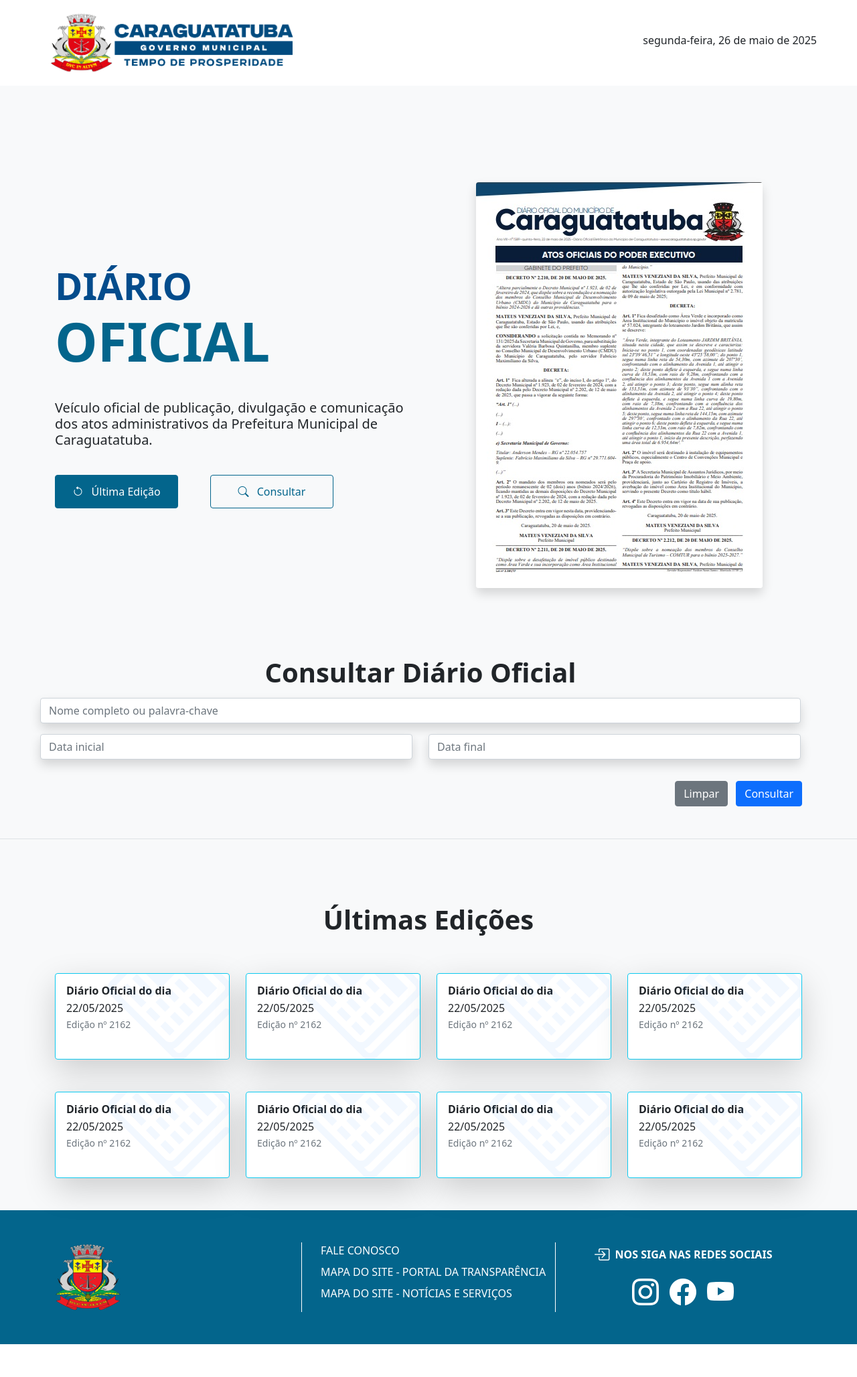
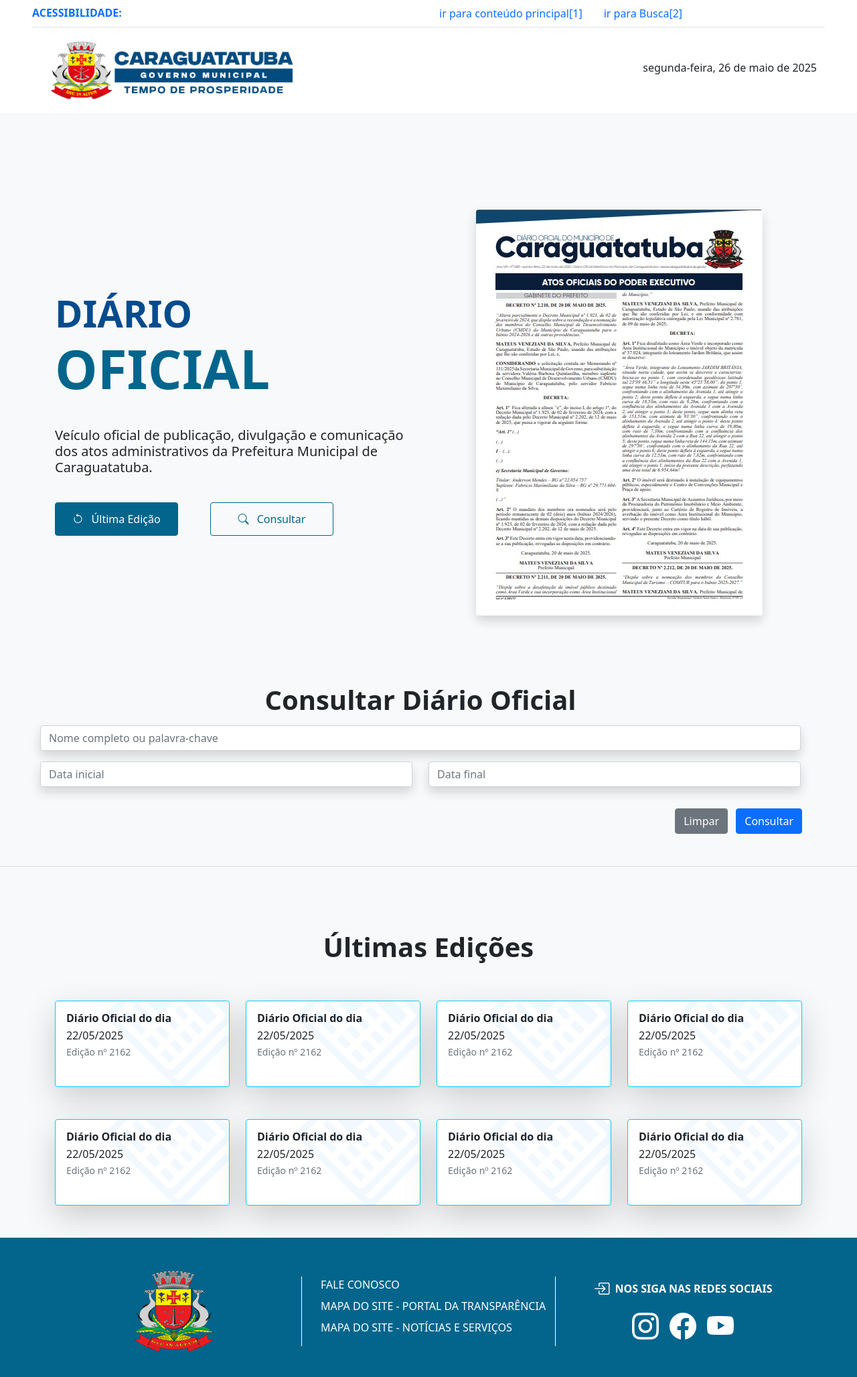
Before and after one commit to kleitonfr/front_diario-oficial, a website: page index.html in a window 1280 px wide. Shown: the whole page at 67% size. Before the commit the page ends 2007 px from the top, so only its background shows below. Drawn offline with nearby package versions, Linux system fonts and the light colour scheme.

Commit message:
nav bar com acessibilidade adicionado

```diff
--- a/index.html
+++ b/index.html
@@ -18,6 +18,19 @@
 
 
         <header class=" row d-flex justify-content-start px-5 mx-0 bg-white">
+
+            <nav class="navbar navbar-light bg-white border-bottom py-0 px-0 justify-content-center justify-content-lg-start w-100" >
+                    <div class="col-md-6">
+                        <h6 class=" fs-7  fw-bold text-primary mb-0">ACESSIBILIDADE:</h6>
+                    </div>
+                    <div class="col-md-6">
+                        <ul class="nav justify-content-center justify-content-lg-start">
+                            <li class="nav-item"><a href="#conteudo-principal" class="nav-link active">ir para conteúdo principal[1]</a></li>
+                            <li class="nav-item"><a href="#consulta" class="nav-link active">ir para Busca[2]</a></li>
+                        </ul>
+                    </div>
+            </nav>
+
             <div class="col-md-6">
                 <a href="http://caraguatatuba.sp.gov.br/pmc"
                     class="d-flex align-items-center text-dark text-decoration-none pe-3">
@@ -77,7 +90,7 @@
 
             </section>
 
-            <section class="border-bottom py-5 bg-light">
+            <section class="border-bottom py-5 bg-light" id="consulta">
 
                 <form action="cadastro.php" method="post" class="row align-items-center mx-5" data-aos="fade-up">
                     <fieldset class="row align-items-center">
@@ -108,7 +121,7 @@
 
             </section>
 
-            <section class="py-5 bg-light">
+            <section class="py-5 bg-light" id="conteudo-principal">
 
                 <div class=" container align-items-center w-100">
                     <div class="col-lg-12">
@@ -250,9 +263,9 @@
     <footer class="text-white py-5" style="background-color: #03658C;">
         <div class="container">
             <div class="row align-items-center">
-                <div class="col-md-4  text-center text-md-start mb-4 mb-md-0">
+                <div class="col-md-4 text-center mb-4 mb-md-0">
                     <img src="img/prefeitura-de-caraguatatuba-seeklogo.svg" alt="logo da Prefeitura" class="img-fluid"
-                        style="max-height: 100px;">
+                        style="max-height: 123px;">
                 </div>
                 <div class="col-md-4 text-center text-md-start border-start border-end border-white">
                     <ul class="list-unstyled ps-3">
```
